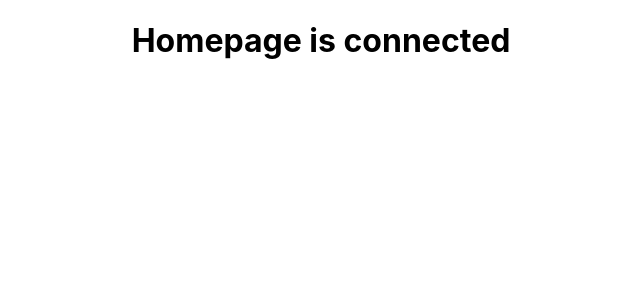
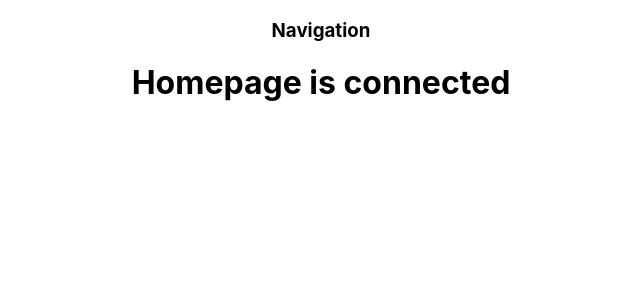
Before and after one commit to lanbow93/portfolio-frontend, a React (Create React App) app: page / in a window 1280 px wide. Shown: the top 300 px of the page, without its empty margins (319-959 px from the left). Built offline with nearby package versions, Linux system fonts and the light colour scheme.

Commit message:
Navigation connected

```diff
--- a/src/App.js
+++ b/src/App.js
@@ -1,10 +1,12 @@
 import './App.css';
 import {Outlet} from "react-router-dom"
+import Navigation from './components/Navigation';
 
 
 function App() {
   return (
     <div className="App">
+      <Navigation />
       <Outlet />
     </div>
   );
--- /dev/null
+++ b/src/components/Navigation.js
@@ -0,0 +1,7 @@
+function Navigation(props) {
+    return <nav>
+        <h3>Navigation</h3>
+    </nav>
+};
+
+export default Navigation;
```
